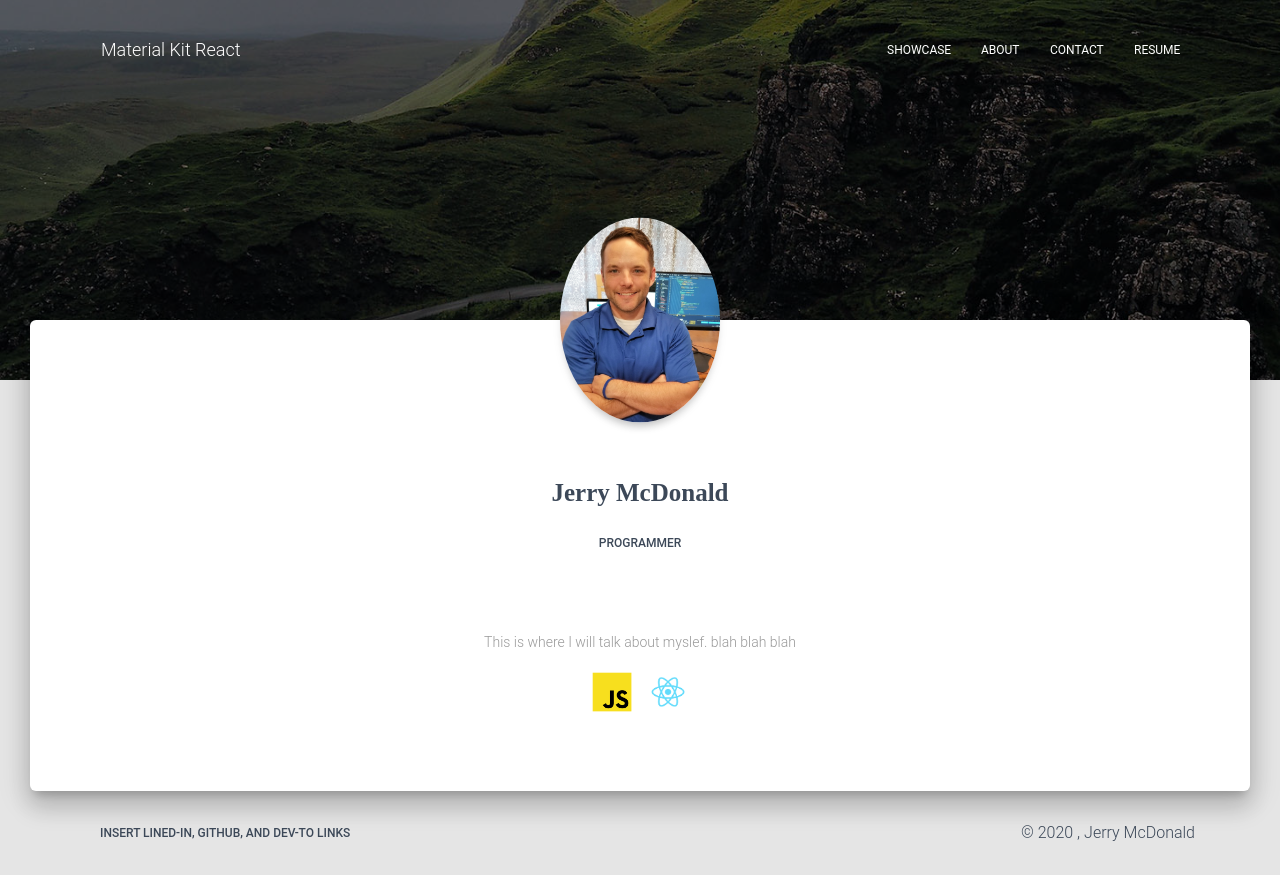
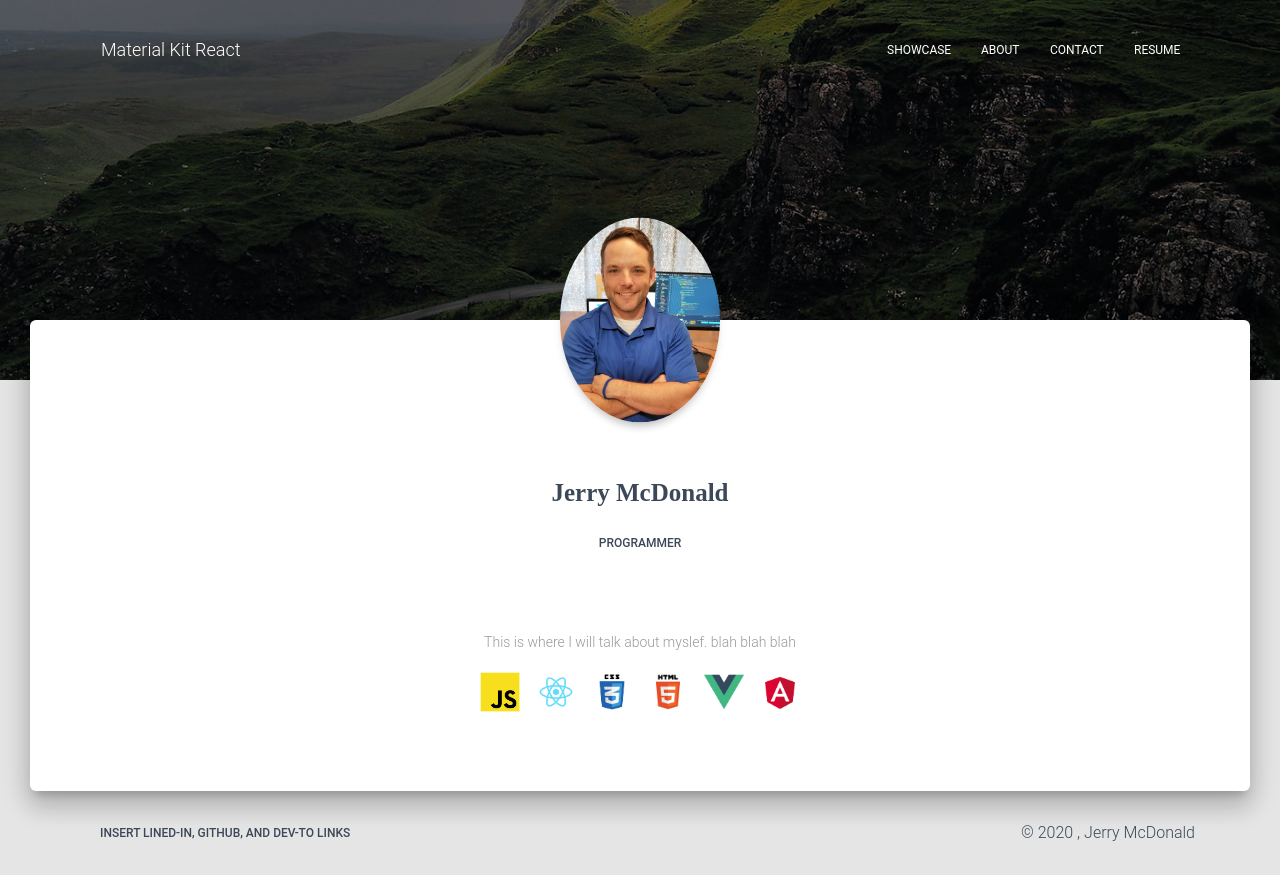
Before and after one commit to JerryMcDonald/PortfolioWebsite, a React (Create React App) app in the folder my-app/: page /aboutme-page in a window 1280 px wide. Built offline with nearby package versions, Linux system fonts and the light colour scheme.

Commit message:
add additional icons

```diff
--- a/my-app/src/views/AboutPage/AboutPage.js
+++ b/my-app/src/views/AboutPage/AboutPage.js
@@ -23,6 +23,13 @@ import profile from "../../assets/img/avatar-jerry.jpg";
 
 import js from "../../assets/img/icons/JS.png";
 import react from "../../assets/img/icons/React.png";
+import css from "../../assets/img/icons/CSS.png";
+import html from "../../assets/img/icons/html.png";
+import vue from "../../assets/img/icons/vue.png";
+import AngularJS from "../../assets/img/icons/AngularJS.png";
+
+
+
 
 import studio1 from "../../assets/img/examples/studio-1.jpg";
 import studio2 from "../../assets/img/examples/studio-2.jpg";
@@ -111,10 +118,16 @@ export default function AboutPage(props) {
               <div className={iconClasses.root}>
               <Avatar variant="square" className={classes.square} src={js} title='Javascript' />
 
-              <Avatar variant="square" className={classes.square} src={react} title='Javascript' />
+              <Avatar variant="square" className={classes.square} src={react} title='React' />
               {/* <GridItem xs={12} sm={12} md={8} className={classes.navWrapper}> */}
+              <Avatar variant="square" className={classes.square} src={css} title='CSS' />
+              {/* </GridItem> */}
+              <Avatar variant="square" className={classes.square} src={html} title='HTML' />
 
-              {/* </GridItem> */}
+              <Avatar variant="square" className={classes.square} src={vue} title='Vue.js' />
+
+              <Avatar variant="square" className={classes.square} src={AngularJS} title='AngularJS' />
+
               </div>
             </GridContainer>
             <GridContainer justify="center">
```
